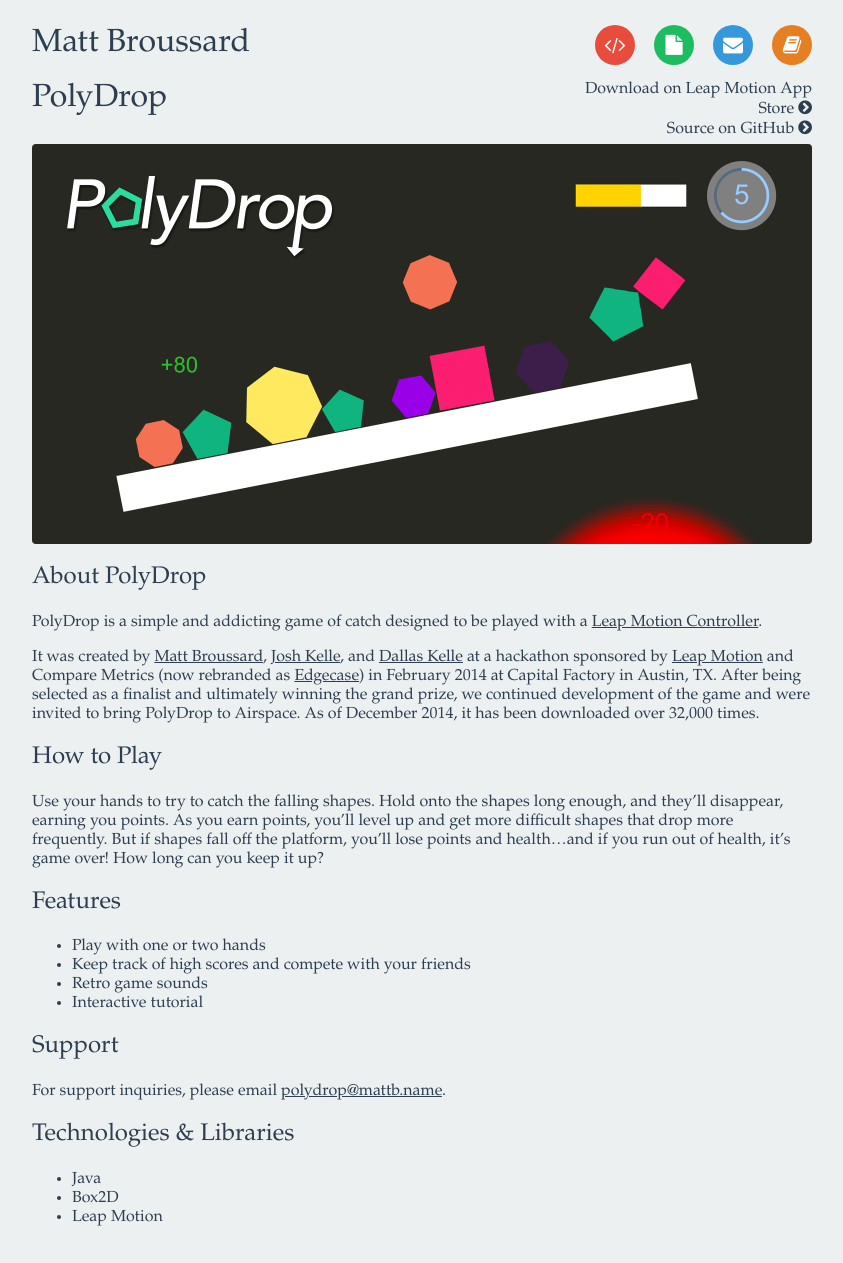
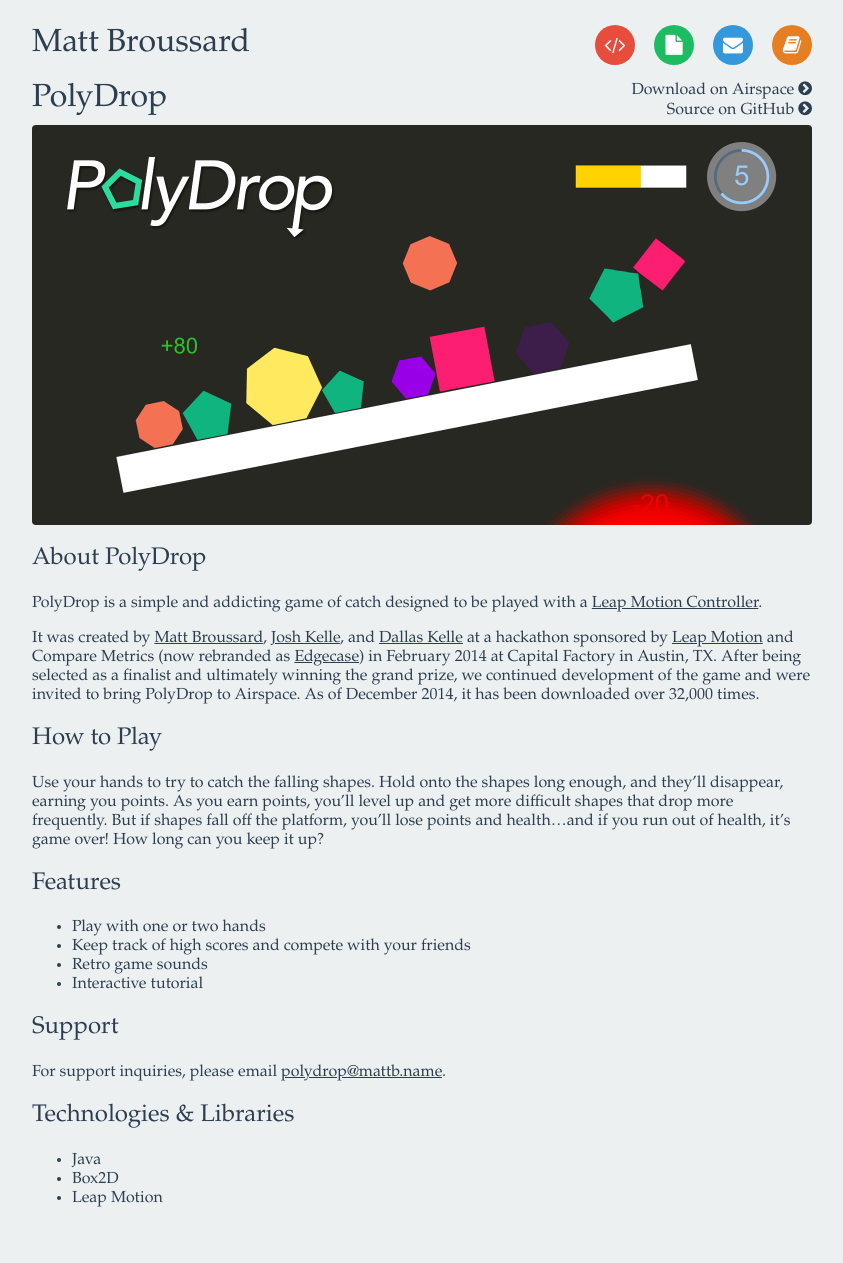
Before and after one commit to mattbroussard/mattbroussard.github.io, a Jekyll site: the page built from polydrop/index.md, in a window 1280 px wide. Shown: the whole page, without its empty margins (218-1061 px from the left). Built offline with Jekyll 4.4.1, drawn with Linux system fonts in a browser that asks for light colours; nearby versions of some CDN libraries; comment, search, counter and statistics services are not loaded.

Commit message:
nevermind, that looks ugly.

```diff
--- a/polydrop/index.md
+++ b/polydrop/index.md
@@ -9,7 +9,7 @@
  - image: screencap5.png
  - youtube: O-H76X0HroY
 links:
- - title: Download on Leap Motion App Store
+ - title: Download on Airspace
    url: https://airspace.leapmotion.com/apps/polydrop/
  - title: Source on GitHub
    url: https://github.com/mattbroussard/polydrop-game
```
